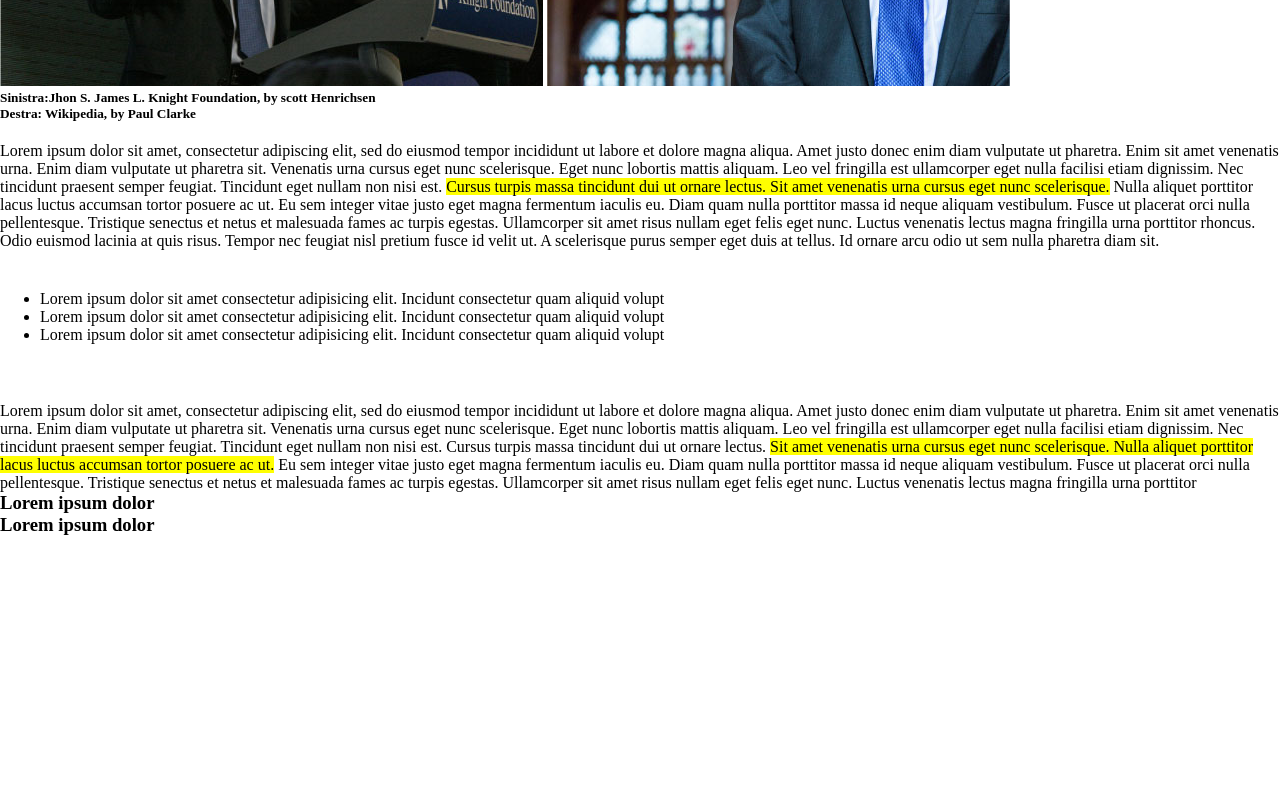
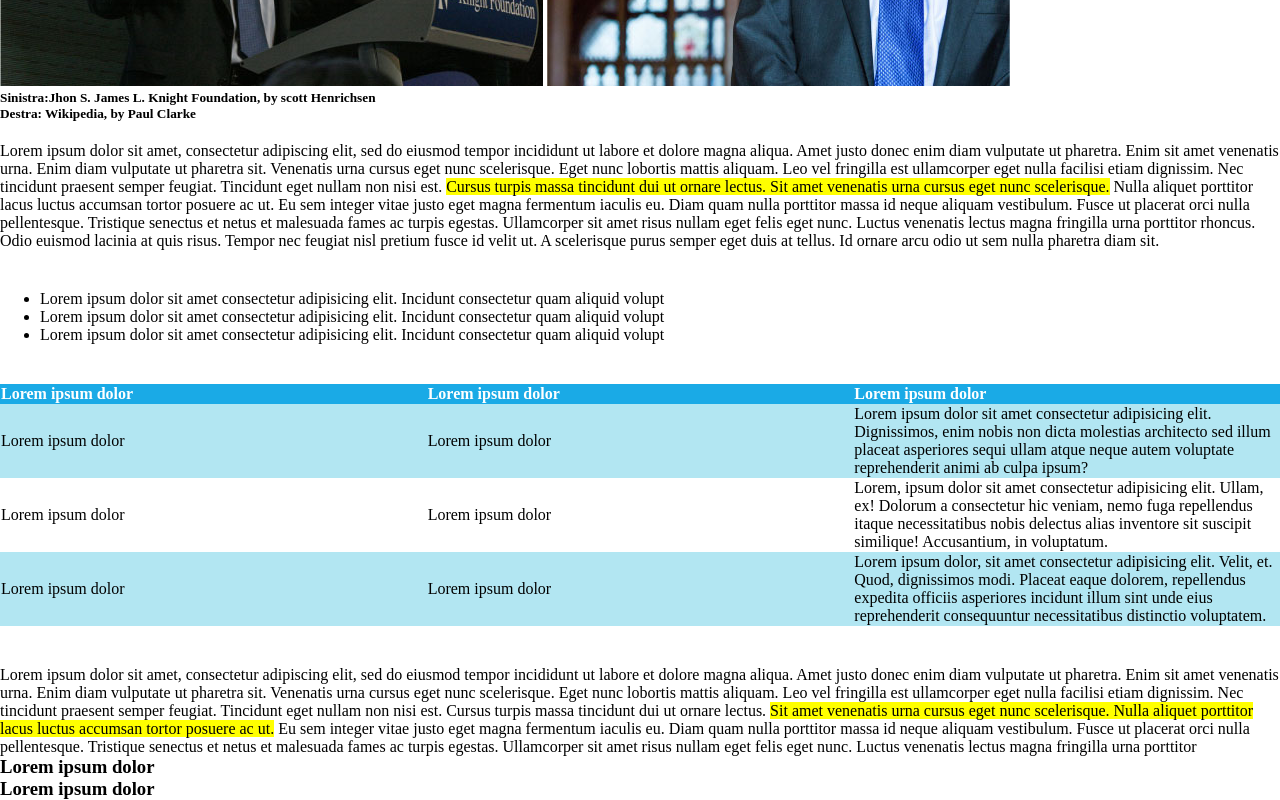
Before and after one commit to FLUlul/html-css-booleaner, a plain HTML site: page index.html in a window 1280 px wide. Shown: the part 537-1337 px from the top of the page. Before the commit the page ends 1073 px from the top, so only its background shows below. Drawn offline with Linux system fonts and the light colour scheme.

Commit message:
tabella completata e stylizzata

```diff
--- a/css/style.css
+++ b/css/style.css
@@ -47,3 +47,24 @@
   ul{
       margin-bottom: 40px;
   }
+
+  #headerTabella{
+      background-color: rgb(26, 170, 230);
+      height: 1px;
+  }
+  #headerTabella td{
+      color: white;
+      font-weight: bold;
+  }
+  .rigaCeleste{
+      background-color: rgba(178,230,242,255);
+  }
+
+  table{
+      margin-bottom: 40px;
+      border-collapse: collapse;
+  }
+
+  td{
+      width: 33%;
+  }
--- a/index.html
+++ b/index.html
@@ -49,28 +49,28 @@
             </ul>
             <!-- tabella articolo -->
             <table>
-                <tr>
-                    <th></th>
-                    <th></th>
-                    <th></th>
+                <tr id="headerTabella">
+                    <td>Lorem ipsum dolor</td>
+                    <td>Lorem ipsum dolor</td>
+                    <td>Lorem ipsum dolor</td>
+                </tr>
+
+                <tr class="rigaCeleste">
+                    <td>Lorem ipsum dolor</td>
+                    <td>Lorem ipsum dolor</td>
+                    <td>Lorem ipsum dolor sit amet consectetur adipisicing elit. Dignissimos, enim nobis non dicta molestias architecto sed illum placeat asperiores sequi ullam atque neque autem voluptate reprehenderit animi ab culpa ipsum?</td>
                 </tr>
 
                 <tr>
-                    <td></td>
-                    <td></td>
-                    <td></td>
+                    <td>Lorem ipsum dolor</td>
+                    <td>Lorem ipsum dolor</td>
+                    <td>Lorem, ipsum dolor sit amet consectetur adipisicing elit. Ullam, ex! Dolorum a consectetur hic veniam, nemo fuga repellendus itaque necessitatibus nobis delectus alias inventore sit suscipit similique! Accusantium, in voluptatum.</td>
                 </tr>
 
-                <tr>
-                    <td></td>
-                    <td></td>
-                    <td></td>
-                </tr>
-
-                <tr>
-                    <td></td>
-                    <td></td>
-                    <td></td>
+                <tr class="rigaCeleste">
+                    <td>Lorem ipsum dolor</td>
+                    <td>Lorem ipsum dolor</td>
+                    <td>Lorem ipsum dolor, sit amet consectetur adipisicing elit. Velit, et. Quod, dignissimos modi. Placeat eaque dolorem, repellendus expedita officiis asperiores incidunt illum sint unde eius reprehenderit consequuntur necessitatibus distinctio voluptatem.</td>
                 </tr>
             </table>
         </section>
```
